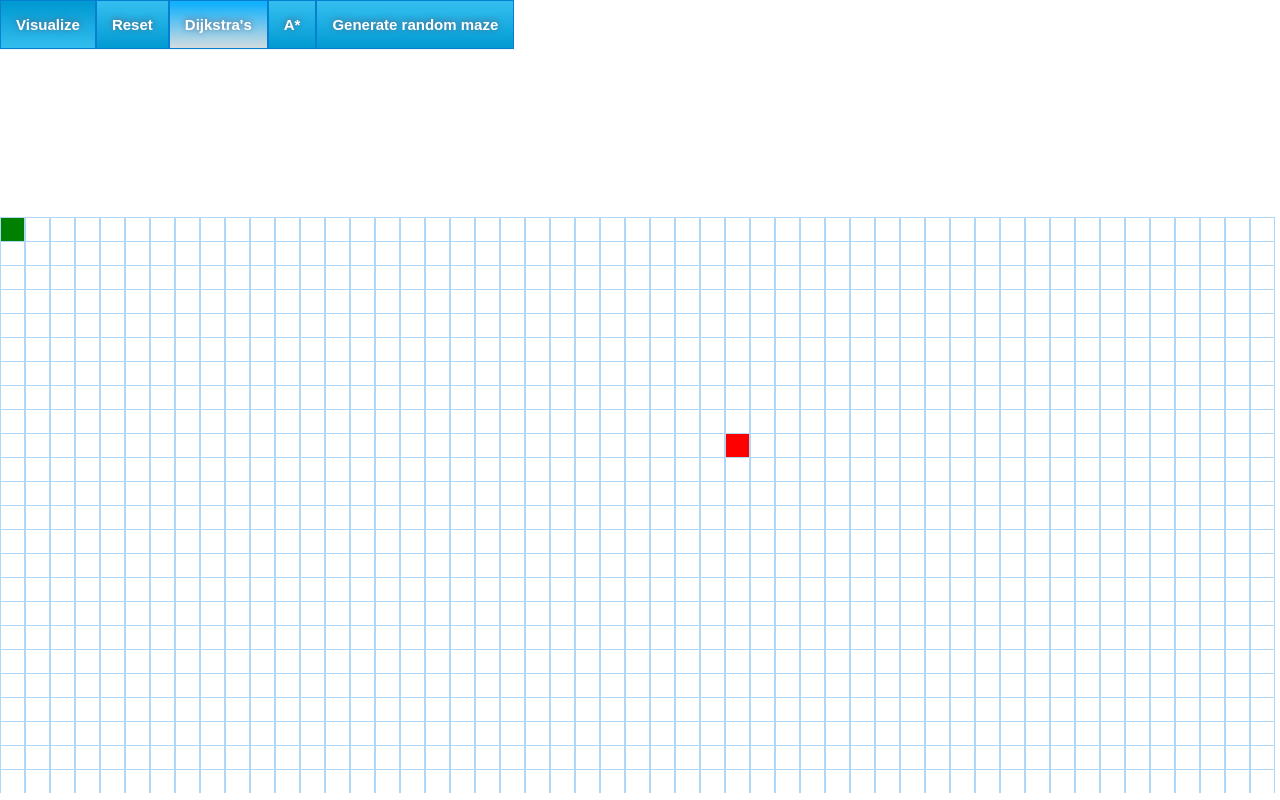
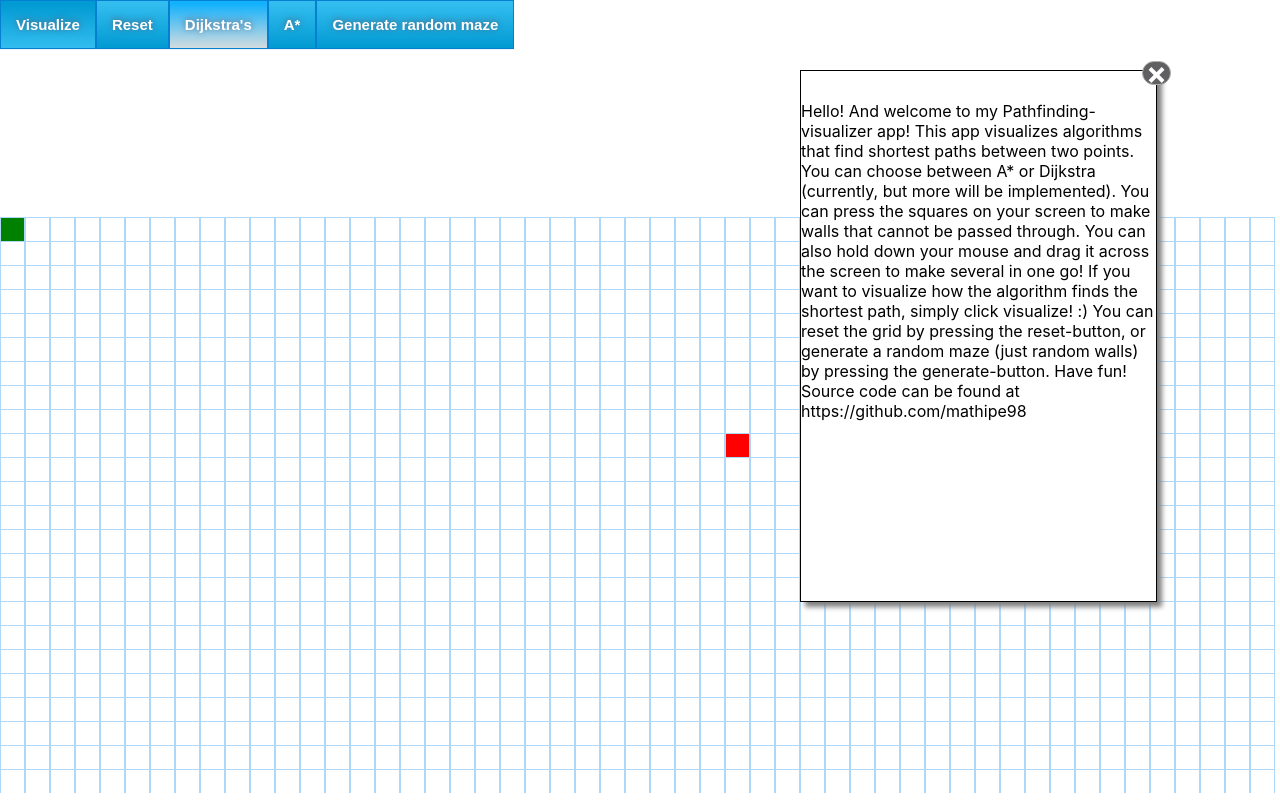
Before and after one commit to Mathipe98/Pathfinding_visualizer, a React (Create React App) app: page / in a window 1280 px wide. Built offline with nearby package versions, Linux system fonts and the light colour scheme.

Commit message:
Added infosheet when opening app

```diff
--- a/src/components/PathfindingVisualizer.css
+++ b/src/components/PathfindingVisualizer.css
@@ -1,9 +1,11 @@
 #menu {
   width: 100%;
+  z-index: -1;
 }
 
 .grid {
   margin: 0;
+  z-index: -1;
 }
 
 .menuButton,
@@ -23,6 +25,7 @@
   text-decoration: none;
   text-shadow: 0px -1px 6px #5b6178;
   outline: none;
+  z-index: -1;
 }
 
 .menuButton:hover {
@@ -69,6 +72,38 @@
   overflow: hidden;
 }
 
+#infoSheet {
+  position: absolute;
+  top: 70px;
+  left: 800px;
+  height: 500px;
+  width: 355px;
+  padding-top: 30px;
+  background-color: white;
+  border: 1px solid black;
+  box-shadow: 5px 5px 5px grey;
+  z-index: 3;
+}
+
+.boxclose {
+  float: right;
+  margin-top: -40px;
+  margin-right: -15px;
+  cursor: pointer;
+  color: #fff;
+  border: 1px solid #aeaeae;
+  border-radius: 40px;
+  background: #605f61;
+  font-size: 31px;
+  font-weight: bold;
+  line-height: 0px;
+  padding: 11px 3px;
+}
+
+.boxclose:before {
+  content: "×";
+}
+
 /*
   In case I need it for later:
     1920x1080 15.6" Laptop: max-width = 1280px, max-height: 578px
--- a/src/components/PathfindingVisualizer.js
+++ b/src/components/PathfindingVisualizer.js
@@ -142,6 +142,10 @@ export default class PathfindingVisualizer extends Component {
         */
         return (
             <>
+                <div id="infoSheet">
+                    <div className="boxclose" onClick={() => removeInfoSheet()}></div>
+                    {getText()}
+                </div>
                 <div id={"menu"}>
                     <button className="menuButton" onClick={() => this.visualizeAlgorithm()}>
                         Visualize
@@ -195,6 +199,26 @@ export default class PathfindingVisualizer extends Component {
             </>
         );
     }
+}
+
+function getText() {
+    const text = `
+    Hello! And welcome to my Pathfinding-visualizer app!\n
+    This app visualizes algorithms that find shortest paths between two points.\n
+    You can choose between A* or Dijkstra (currently, but more will be implemented).
+    You can press the squares on your screen to make walls that cannot be passed through.
+    You can also hold down your mouse and drag it across the screen to make several in one go!
+    If you want to visualize how the algorithm finds the shortest path, simply click visualize! :)
+    You can reset the grid by pressing the reset-button, or generate a random maze (just random
+    walls) by pressing the generate-button. Have fun!
+    \n\n
+    Source code can be found at https://github.com/mathipe98
+    `;
+    return text;
+}
+
+function removeInfoSheet() {
+    document.getElementById("infoSheet").remove();
 }
 
 
```
